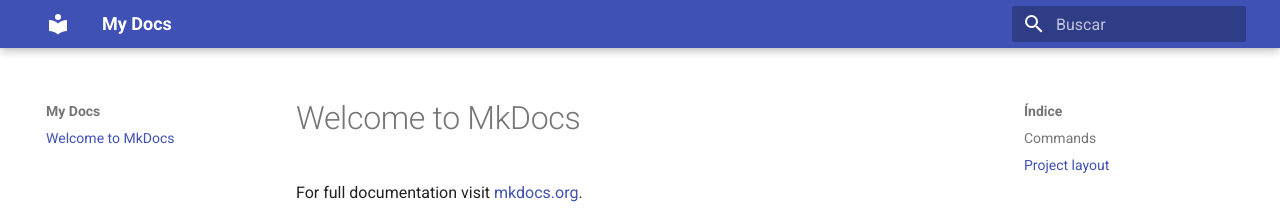
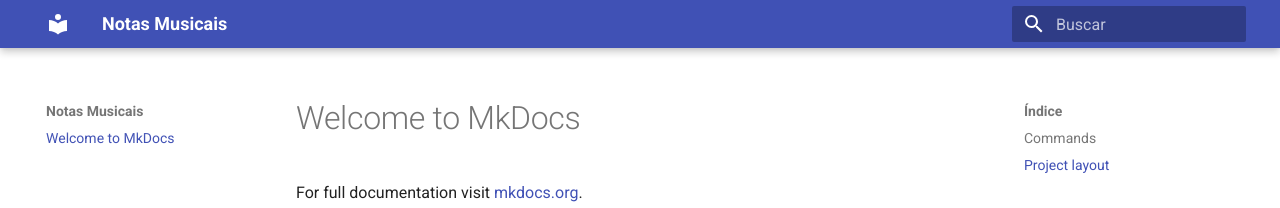
Before and after one commit to TiagoTi/Notas-Musicais, an MkDocs documentation site: the page built from docs/index.md, in a window 1280 px wide. Shown: the top 208 px of the page. Built offline with MkDocs 1.6.1 and Material for MkDocs 9.7.7, drawn with Linux system fonts in a browser that asks for light colours.

Commit message:
docs: adiona titulo a documentação do projeto

```diff
--- a/mkdocs.yml
+++ b/mkdocs.yml
@@ -1,4 +1,4 @@
-site_name: My Docs
+site_name: Notas Musicais
 theme:
   name: material
   language: pt-BR
```
